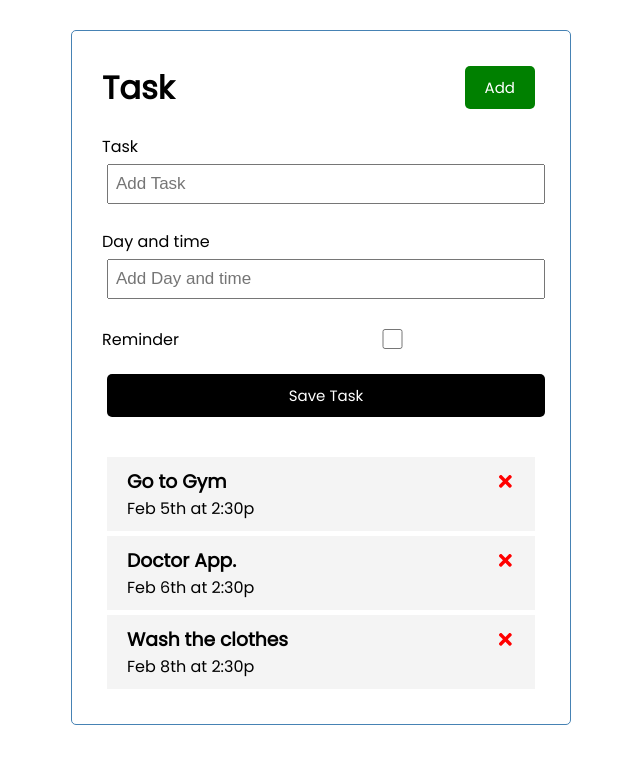
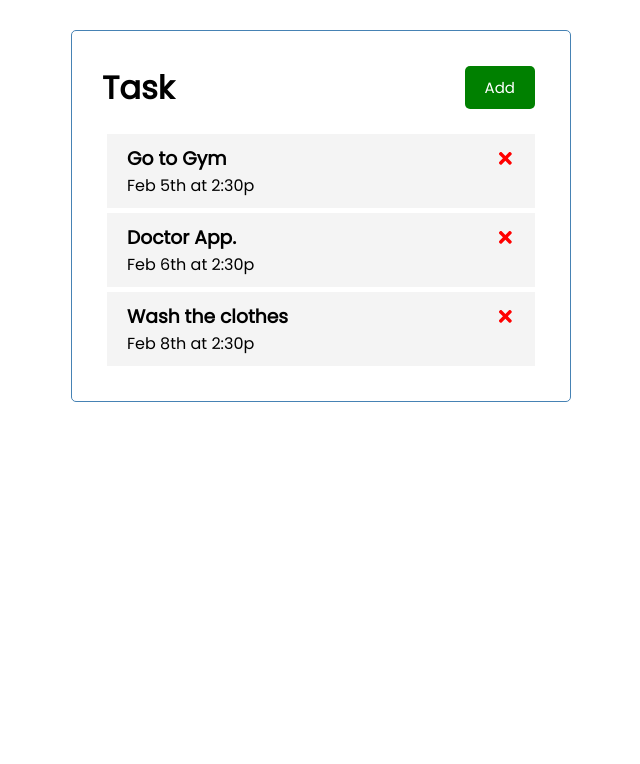
Before and after one commit to Alihaiderizvi/Todo-app, a React (Create React App) app: page / in a window 1280 px wide. Shown: the top 764 px of the page, without its empty margins (319-959 px from the left). Built offline with nearby package versions, Linux system fonts and the light colour scheme.

Commit message:
Button Toggle

```diff
--- a/src/App.js
+++ b/src/App.js
@@ -3,6 +3,8 @@
 import Header from './components/Header';
 import Tasks from './components/Tasks';
  function App() {
+
+    const [showAddTask, setShowAddTask] = useState(false)
     const [tasks, setTasks] = useState([
         {
             id: 1,
@@ -45,8 +47,8 @@
 
      return (
          <div className="container">
-             <Header />
-             <AddTask onAdd={addTask}/>
+             <Header onAdd={() => setShowAddTask(!showAddTask)} showAdd={showAddTask}/>
+             {showAddTask && <AddTask onAdd={addTask}/>}
              {tasks.length>0 ? <Tasks tasks={tasks} onDelete={deleteTask} onToggle={toggleReminder}/> : <h3>No Task to show!</h3>}
          </div>
      );
--- a/src/components/Header.jsx
+++ b/src/components/Header.jsx
@@ -2,14 +2,11 @@
 import Button from './Button'
 
 
-const Header = ({title}) => {
-
-    const onClick = _ => console.log('text')
-
+const Header = ({title,onAdd, showAdd}) => {
     return (
         <header className="header">
             <h1 >{title}</h1>
-            <Button color='green' text="Add" onClick={onClick}/>
+            <Button color={showAdd ? 'red' : 'green'} text={showAdd ? 'Close' : 'Add'} onClick={onAdd}/>
         </header>
     )
 }
@@ -19,7 +16,7 @@
 }
 
 Header.prototype = {
-    title : PropTypes.String,
+    title : PropTypes.string,
 }
 
 // const headingStyle = {
```
